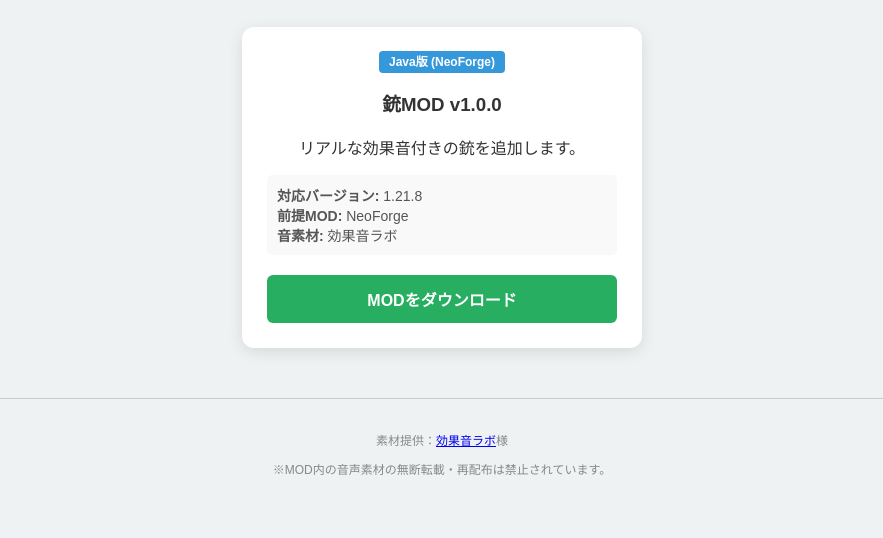
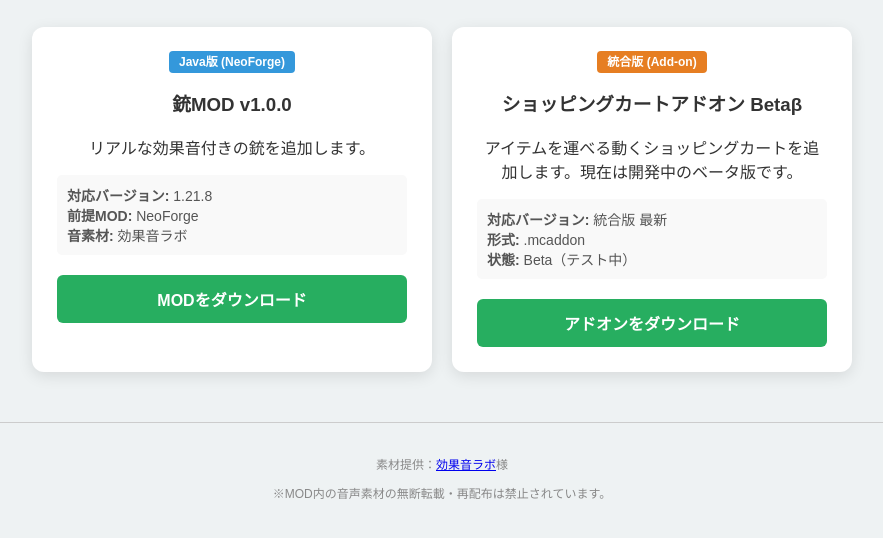
Before and after one commit to hirosuku0925/my-mc-addons, a plain HTML site: page index.html in a window 1280 px wide. Shown: the part 90-628 px from the top of the page, without its empty margins (198-1081 px from the left). Drawn offline with Linux system fonts and the light colour scheme.

Commit message:
Update index.html

```diff
--- a/index.html
+++ b/index.html
@@ -9,6 +9,8 @@
         .container { display: flex; flex-wrap: wrap; justify-content: center; gap: 20px; margin-top: 30px; }
         .card { background: white; width: 350px; padding: 25px; border-radius: 12px; box-shadow: 0 4px 15px rgba(0,0,0,0.1); }
         .tag-mod { background: #3498db; color: white; padding: 4px 10px; border-radius: 4px; font-size: 12px; font-weight: bold; }
+        /* アドオン用のタグ色（オレンジ） */
+        .tag-addon { background: #e67e22; color: white; padding: 4px 10px; border-radius: 4px; font-size: 12px; font-weight: bold; }
         .btn { display: block; background: #27ae60; color: white; padding: 12px; text-decoration: none; border-radius: 6px; margin-top: 20px; font-weight: bold; }
         .btn:hover { background: #219150; }
         .info { text-align: left; font-size: 14px; margin-top: 15px; color: #555; background: #f9f9f9; padding: 10px; border-radius: 5px; }
@@ -33,6 +35,20 @@
 
             <a href="gun_mods_1_0_0_neoforge_1_21_8 (1).jar" class="btn">MODをダウンロード</a>
         </div>
+
+        <div class="card">
+            <span class="tag-addon">統合版 (Add-on)</span>
+            <h3>ショッピングカートアドオン Betaβ</h3>
+            <p>アイテムを運べる動くショッピングカートを追加します。現在は開発中のベータ版です。</p>
+
+            <div class="info">
+                <strong>対応バージョン:</strong> 統合版 最新<br>
+                <strong>形式:</strong> .mcaddon<br>
+                <strong>状態:</strong> Beta（テスト中）
+            </div>
+
+            <a href="ショッピングカートアドオンBetaβ.mcaddon" class="btn">アドオンをダウンロード</a>
+        </div>
     </div>
 
     <footer>
```
